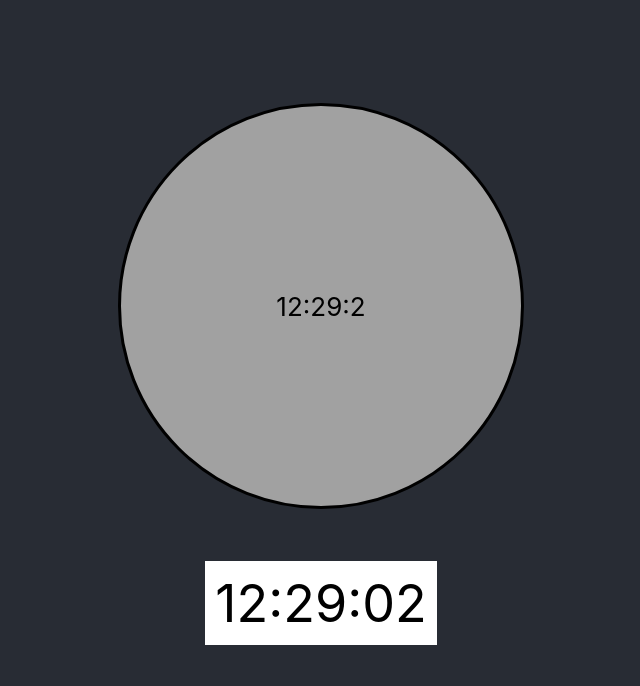
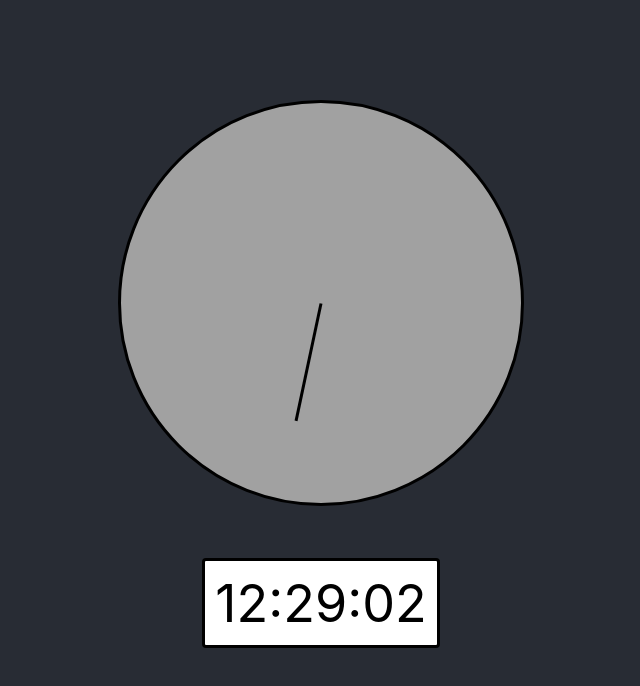
Before and after one commit to haydenbroadhead/exercise-tick-tock, a React (Create React App) app in the folder exercise-tick-tock/: page / in a window 1280 px wide. Shown: the top 686 px of the page, without its empty margins (319-959 px from the left). Built offline with nearby package versions, Linux system fonts and the light colour scheme.

Commit message:
Update: include seconds hand on analogue clock

```diff
--- a/exercise-tick-tock/src/AnalogueFace.tsx
+++ b/exercise-tick-tock/src/AnalogueFace.tsx
@@ -1,4 +1,8 @@
 import React, { useState, useEffect } from 'react';
+
+interface Time {
+  seconds: number
+}
 
 const circle = {
     width: '50vh',
@@ -11,19 +15,36 @@ const circle = {
     alignItems: 'center'
 }
 
-const time = {
-  color: 'black'
-}
+export function AnalogueFace() {
+  // const [date,  setDate ] = useState(new Date());
+  const [time, setTime] = useState<Time>({ seconds: 90})
 
+  const secondsLine = {
+    height: '3px',
+    width: '100%',
+    display: 'flex',
+    justifyContent: 'flex-start',
+    transform: `rotate(${time.seconds}deg)`
+  }
 
+  const seconds = {
+    height: '3px',
+    width: '30%',
+    backgroundColor: 'black',
+    content: '',
+  }
 
-export function AnalogueFace() {
-  const [date,  setDate ] = useState(new Date());
+  const spacer = {
+    width: '50%'
+  }
 
   useEffect(() => {
     setInterval(() => {
-      setDate(new Date());
-      console.log(date.getSeconds());
+      let date = new Date
+      // console.log(time.seconds);
+      setTime({
+        seconds: (date.getSeconds()*6 + 90)
+      })
     }, 1000);
   })
 
@@ -34,7 +55,16 @@ export function AnalogueFace() {
         Click me
       </button> */}
 
-      <div style={time}>{date.getHours()}:{date.getMinutes()}:{date.getSeconds()}</div>
+      {/* <div style={time}>{date.getHours()}:{date.getMinutes()}:{date.getSeconds()}</div> */}
+      {/* <div style={seconds}></div> */}
+      <div style={secondsLine}>
+        <div style={spacer}></div>
+        <div style={seconds}></div>
+        {/* <div style={seconds}></div> */}
+      </div>
+
+
+
     </div>
   );
 }
--- a/exercise-tick-tock/src/DigitalFace.tsx
+++ b/exercise-tick-tock/src/DigitalFace.tsx
@@ -5,7 +5,9 @@ const container = {
   backgroundColor: "white",
   color: "black",
   margin: '1em',
-  fontSize: "2em"
+  fontSize: "2em",
+  border: "3px black solid",
+  borderRadius: "4px"
 };
 
 interface Time {
```
